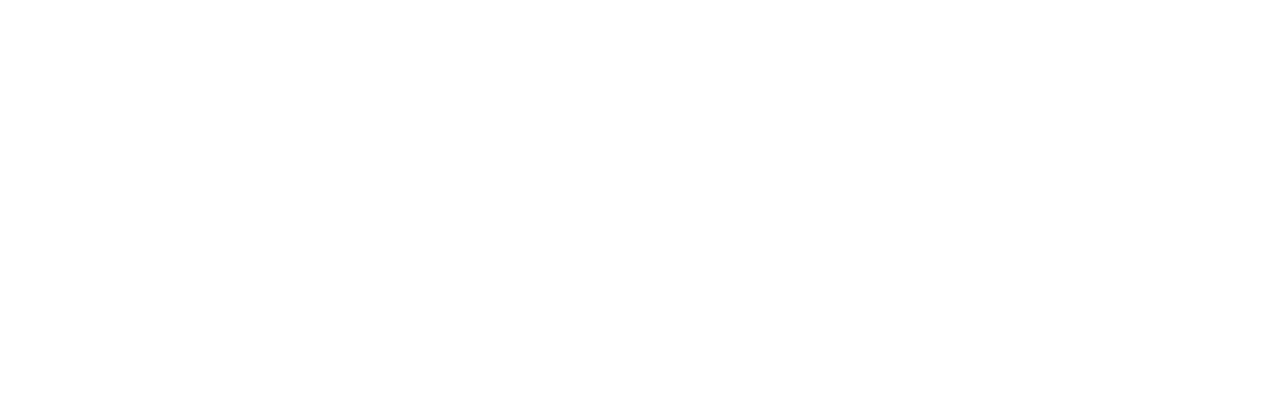
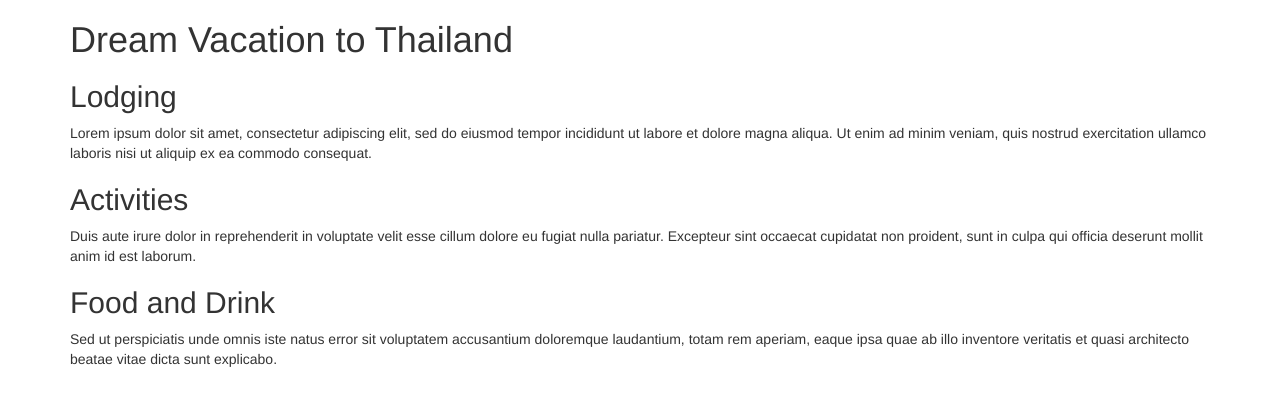
Before and after one commit to hhillaryy/vacation-website, a plain HTML site: page index.html in a window 1280 px wide. Drawn offline with nearby package versions, Linux system fonts and the light colour scheme.

Commit message:
create html content and connect to bootstrap

```diff
--- a/index.html
+++ b/index.html
@@ -2,9 +2,22 @@
 <html>
 <head>
   <link href="styles.css" rel="stylesheet" type="text/css">
-  <title>
+  <link rel="stylesheet" href="https://maxcdn.bootstrapcdn.com/bootstrap/3.3.6/css/bootstrap.min.css" integrity="sha384-1q8mTJOASx8j1Au+a5WDVnPi2lkFfwwEAa8hDDdjZlpLegxhjVME1fgjWPGmkzs7" crossorigin="anonymous">
+  <title>Thailand!
   </title>
 </head>
 <body>
+  <div class="container">
+    <h1>Dream Vacation to Thailand</h1>
+
+    <h2>Lodging</h2>
+    <p>Lorem ipsum dolor sit amet, consectetur adipiscing elit, sed do eiusmod tempor incididunt ut labore et dolore magna aliqua. Ut enim ad minim veniam, quis nostrud exercitation ullamco laboris nisi ut aliquip ex ea commodo consequat.</p>
+
+    <h2>Activities</h2>
+    <p>Duis aute irure dolor in reprehenderit in voluptate velit esse cillum dolore eu fugiat nulla pariatur. Excepteur sint occaecat cupidatat non proident, sunt in culpa qui officia deserunt mollit anim id est laborum.</p>
+
+    <h2>Food and Drink</h2>
+    <p>Sed ut perspiciatis unde omnis iste natus error sit voluptatem accusantium doloremque laudantium, totam rem aperiam, eaque ipsa quae ab illo inventore veritatis et quasi architecto beatae vitae dicta sunt explicabo.</p>
+  </div>
 </body>
 </html>
```
